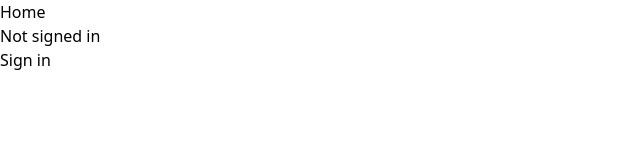
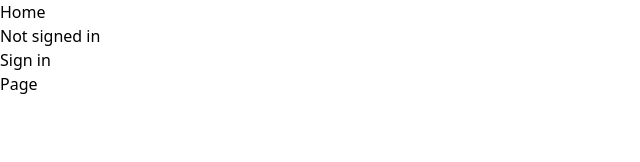
Before and after one commit to kanopo/sf-github-aws-cloudformation-dashboard, a Next.js app in the folder dashboard/: page / in a window 1280 px wide. Shown: the top 162 px of the page, without its empty margins (0-640 px from the left). Built offline with nearby package versions, Linux system fonts and the light colour scheme; no server answers.

Commit message:
added url for nextauth

```diff
--- a/dashboard/app/page.tsx
+++ b/dashboard/app/page.tsx
@@ -1,6 +1,8 @@
-const Page = () =>  {
+const Page = () => {
   return (
-    <div>{process.env.GITHUB_CLIENT_ID}</div>
+    <div>
+      <h1>Page</h1>
+    </div>
   )
 }
 
```
Also changed, not shown: 2 other files (tests, documents, lock files or other folders).
